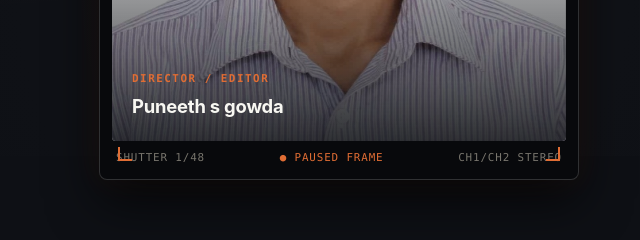
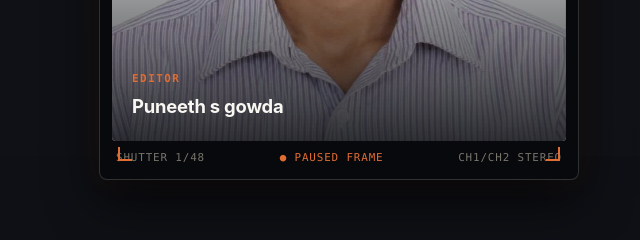
Before and after one commit to Puneeth-002/Puneeth-002, a plain HTML site: page index.html in a window 1280 px wide. Shown: the part 644-884 px from the top of the page, 640-1280 px from the left. Drawn offline with Linux system fonts and the light colour scheme.

Commit message:
fix: change role tag on portrait overlay from DIRECTOR / EDITOR to EDITOR

```diff
--- a/index.html
+++ b/index.html
@@ -200,7 +200,7 @@
                 <!-- Cinematic Vignette & Badge Overlay -->
                 <div class="portrait-overlay-cinematic">
                   <div class="portrait-frame-badge">
-                    <span class="frame-role-tag">DIRECTOR / EDITOR</span>
+                    <span class="frame-role-tag">EDITOR</span>
                     <span class="frame-name-tag">Puneeth s gowda</span>
                   </div>
                 </div>
```
